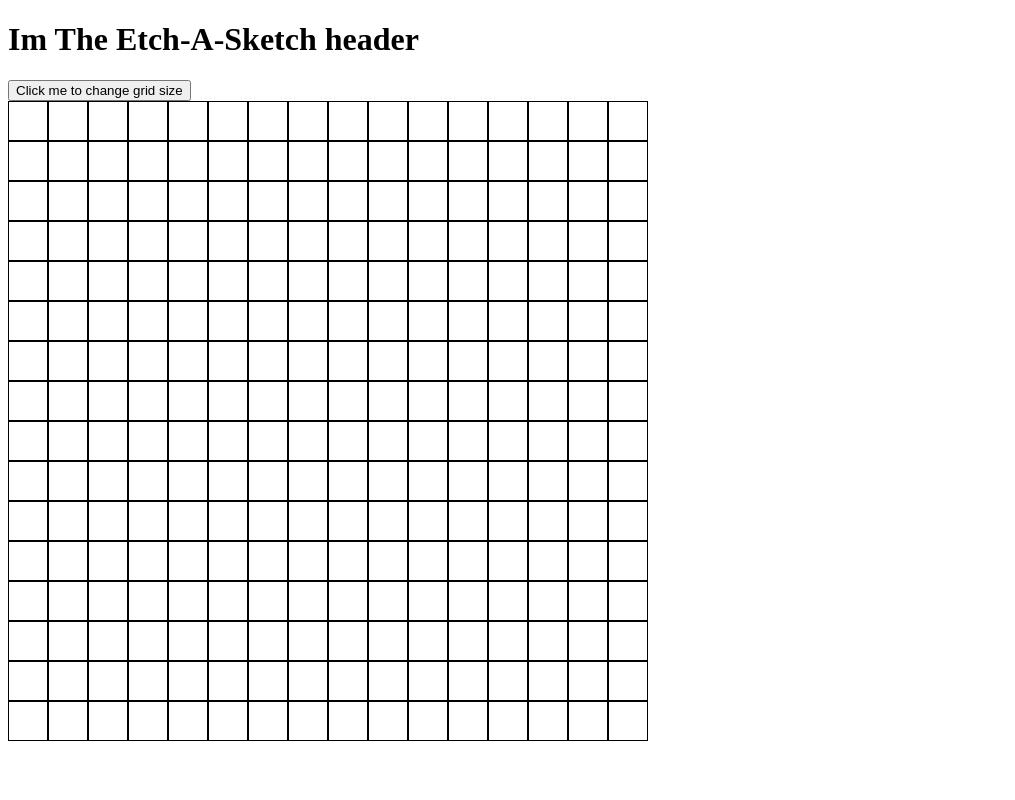
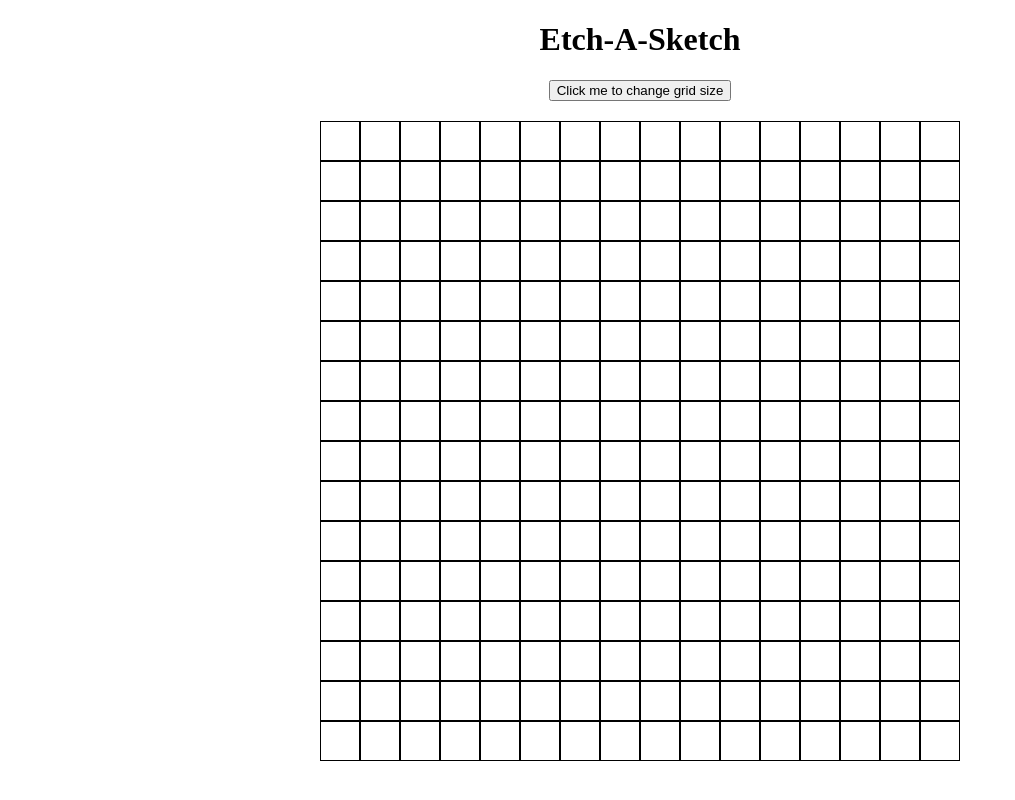
Before and after one commit to mtacoustics/etch-a-sketch, a plain HTML site: page index.html in a window 1280 px wide. Shown: the whole page, without its empty margins (0-1015 px from the left). Drawn offline with Linux system fonts and the light colour scheme.

Commit message:
Added styling and centered everything on the page.

```diff
--- a/index.html
+++ b/index.html
@@ -9,7 +9,7 @@
     <title>Etch-A-Sketch</title>
 </head>
 <body>
-    <h1 id="header">Im The Etch-A-Sketch header</h1>
+    <h1 id="header">Etch-A-Sketch</h1>
     <button id="changeGrid">Click me to change grid size</button>
     <Div id="gridContainer">
 
--- a/styles.css
+++ b/styles.css
@@ -1,6 +1,12 @@
+body {
+    text-align: center;
+}
+
 #gridContainer {
     display: flex;
-    flex: 1;
+    padding-top: 20px;
+    justify-content: center;
+    margin: auto;
     width: 80vh;
     height: 80vh;
 }
```
